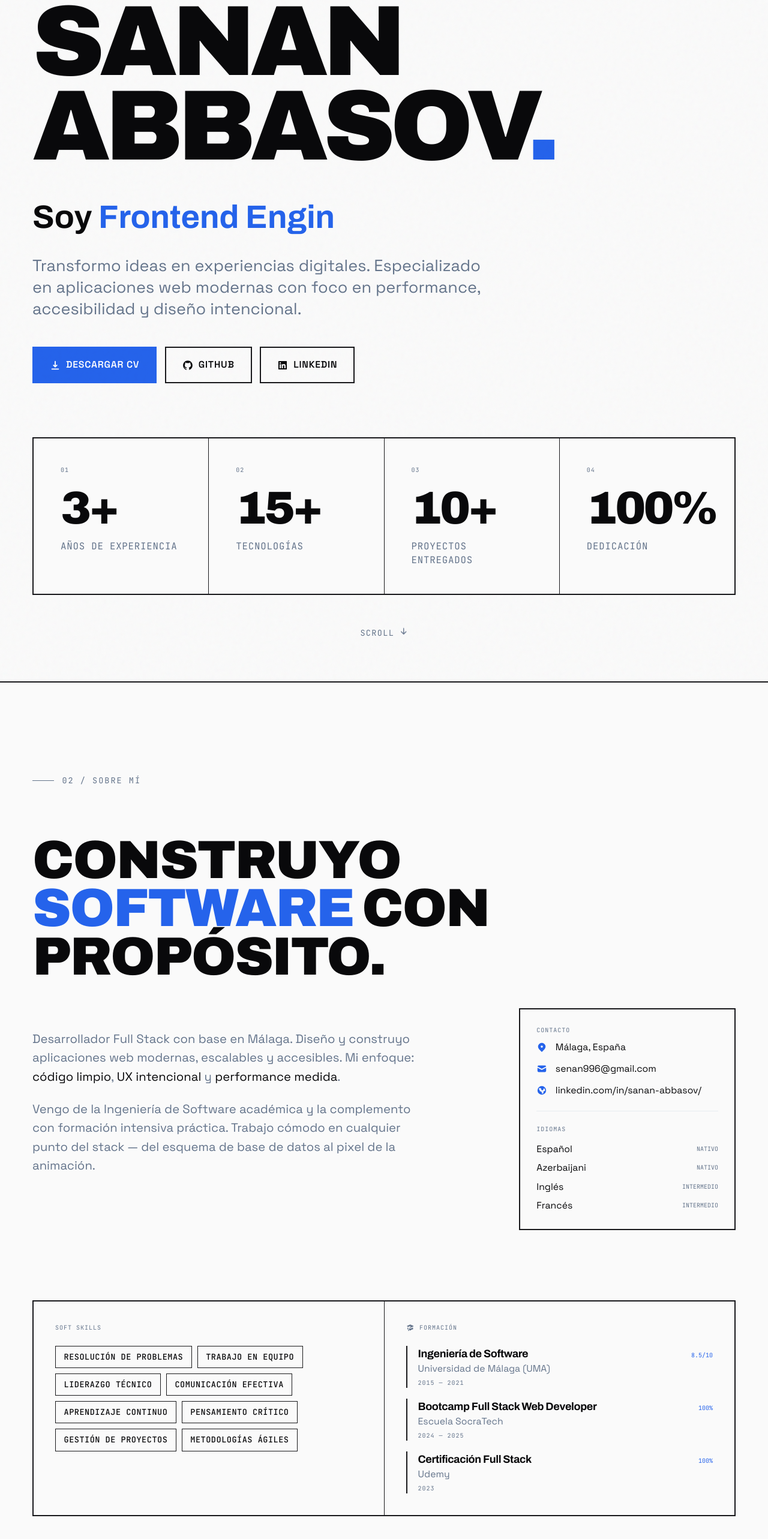
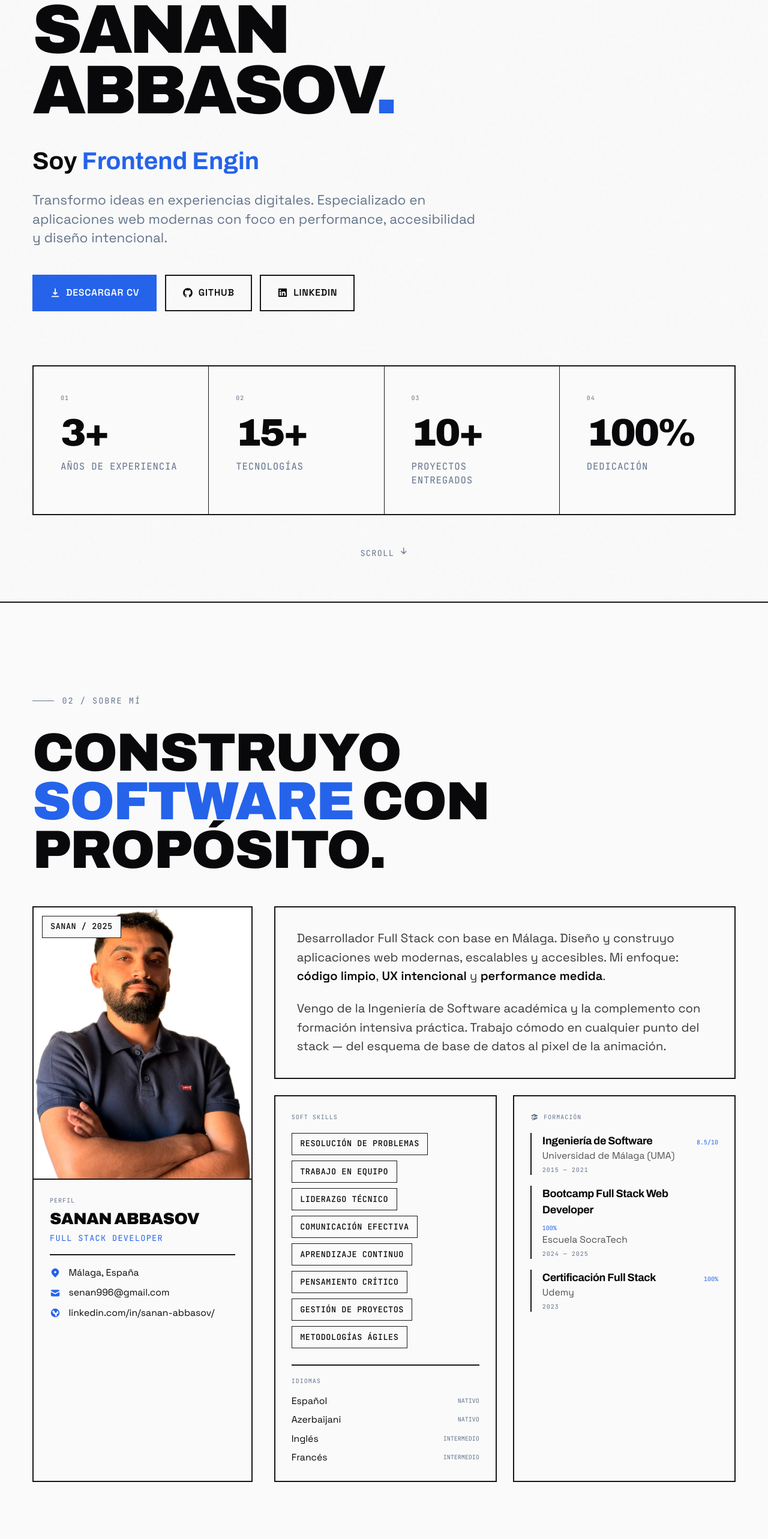
Before and after one commit to SenanAbb/portafolio-v2, a React (Vite) app: page / in a window 1280 px wide. Shown: the part 194-2760 px from the top of the page at 60% size. Built offline with nearby package versions, Linux system fonts and the light colour scheme.

Commit message:
redesign

```diff
--- a/src/components/sections/AboutSection.tsx
+++ b/src/components/sections/AboutSection.tsx
@@ -50,6 +50,8 @@ const education = [
 ];
 
 export const AboutSection = () => {
+  const year = new Date().getFullYear();
+
   return (
     <section
       id="about"
@@ -62,15 +64,15 @@ export const AboutSection = () => {
           whileInView="visible"
           viewport={{ once: true, margin: '-100px' }}
           variants={staggerContainer}
-          className="grid grid-cols-12 gap-6 md:gap-10"
+          className="flex flex-col"
         >
-          <motion.div variants={fadeInUp} className="col-span-12 mb-8">
+          <motion.div variants={fadeInUp} className="mb-8">
             <span className="section-label">02 / Sobre mí</span>
           </motion.div>
 
           <motion.h2
             variants={fadeInUp}
-            className="col-span-12 lg:col-span-8 font-display font-black uppercase text-balance leading-[0.9] tracking-tight"
+            className="font-display font-black uppercase text-balance leading-[0.9] tracking-tight max-w-5xl"
             style={{ fontSize: 'clamp(2.5rem, 7vw, 6rem)' }}
           >
             Construyo <span className="text-accent">software</span> con propósito.
@@ -78,38 +80,45 @@ export const AboutSection = () => {
 
           <motion.div
             variants={fadeInUp}
-            className="col-span-12 lg:col-span-7 lg:col-start-1 mt-8 space-y-5 text-base sm:text-lg text-muted-fg leading-relaxed"
+            className="mt-12 grid grid-cols-1 lg:grid-cols-12 gap-6 lg:gap-8"
           >
-            <p>
-              Desarrollador Full Stack con base en Málaga. Diseño y construyo
-              aplicaciones web modernas, escalables y accesibles. Mi enfoque:
-              <span className="text-fg"> código limpio</span>,
-              <span className="text-fg"> UX intencional</span> y
-              <span className="text-fg"> performance medida</span>.
+            <aside className="lg:col-span-4 border-2 border-border bg-bg flex flex-col">
+              <div className="relative w-full aspect-[4/5] overflow-hidden border-b-2 border-border bg-muted">
+                <img
+                  src="/images/photo.webp"
+                  alt="Sanan Abbasov"
+                  loading="lazy"
+                  className="w-full h-full object-cover object-top"
+                />
+                <div className="absolute top-3 left-3 chip bg-bg">
+                  Sanan / {year}
+                </div>
+              </div>
+
+              <div className="p-5 sm:p-6 flex flex-col gap-4">
+                <div>
+                  <p className="font-mono text-[10px] uppercase tracking-widest text-muted-fg mb-1">
+                    Perfil
                   </p>
-            <p>
-              Vengo de la Ingeniería de Software académica y la complemento con
-              formación intensiva práctica. Trabajo cómodo en cualquier punto del
-              stack — del esquema de base de datos al pixel de la animación.
+                  <h3 className="font-display font-black uppercase tracking-tight text-xl sm:text-2xl leading-tight">
+                    Sanan Abbasov
+                  </h3>
+                  <p className="font-mono text-xs text-accent uppercase tracking-widest mt-1">
+                    Full Stack Developer
                   </p>
-          </motion.div>
+                </div>
 
-          <motion.aside
-            variants={fadeInUp}
-            className="col-span-12 lg:col-span-4 lg:col-start-9 lg:row-start-3 border-2 border-border p-6 space-y-5 self-start"
-          >
-            <div>
-              <p className="font-mono text-[10px] uppercase tracking-widest text-muted-fg mb-2">
-                Contacto
-              </p>
-              <ul className="space-y-3 text-sm">
+                <ul className="space-y-2.5 text-sm border-t-2 border-border pt-4">
                   <li className="flex items-center gap-3">
                     <HiLocationMarker className="w-4 h-4 text-accent flex-shrink-0" />
                     <span>{personalInfo.location}</span>
                   </li>
                   <li className="flex items-center gap-3">
                     <HiMail className="w-4 h-4 text-accent flex-shrink-0" />
-                  <a href={`mailto:${personalInfo.email}`} className="hover:text-accent transition-colors break-all">
+                    <a
+                      href={`mailto:${personalInfo.email}`}
+                      className="hover:text-accent transition-colors break-all"
+                    >
                       {personalInfo.email}
                     </a>
                   </li>
@@ -126,8 +135,36 @@ export const AboutSection = () => {
                   </li>
                 </ul>
               </div>
+            </aside>
 
-            <div className="border-t border-muted pt-5">
+            <div className="lg:col-span-8 flex flex-col gap-6">
+              <div className="border-2 border-border bg-bg p-6 sm:p-8 space-y-5 text-base sm:text-lg text-fg/80 leading-relaxed">
+                <p>
+                  Desarrollador Full Stack con base en Málaga. Diseño y construyo
+                  aplicaciones web modernas, escalables y accesibles. Mi enfoque:
+                  <span className="text-fg font-semibold"> código limpio</span>,
+                  <span className="text-fg font-semibold"> UX intencional</span> y
+                  <span className="text-fg font-semibold"> performance medida</span>.
+                </p>
+                <p>
+                  Vengo de la Ingeniería de Software académica y la complemento con
+                  formación intensiva práctica. Trabajo cómodo en cualquier punto del
+                  stack — del esquema de base de datos al pixel de la animación.
+                </p>
+              </div>
+
+              <div className="grid grid-cols-1 md:grid-cols-2 gap-6 flex-1">
+                <div className="border-2 border-border bg-bg p-6 flex flex-col">
+                  <p className="font-mono text-[10px] uppercase tracking-widest text-muted-fg mb-4">
+                    Soft skills
+                  </p>
+                  <ul className="flex flex-wrap gap-2 mb-6">
+                    {softSkills.map((s) => (
+                      <li key={s} className="chip">{s}</li>
+                    ))}
+                  </ul>
+
+                  <div className="border-t-2 border-border pt-4 mt-auto">
                     <p className="font-mono text-[10px] uppercase tracking-widest text-muted-fg mb-3">
                       Idiomas
                     </p>
@@ -142,22 +179,10 @@ export const AboutSection = () => {
                       ))}
                     </ul>
                   </div>
-          </motion.aside>
-
-          <motion.div variants={fadeInUp} className="col-span-12 mt-16 grid grid-cols-1 md:grid-cols-2 gap-px bg-border border-2 border-border">
-            <div className="bg-bg p-6 sm:p-8">
-              <p className="font-mono text-[10px] uppercase tracking-widest text-muted-fg mb-5">
-                Soft skills
-              </p>
-              <ul className="flex flex-wrap gap-2">
-                {softSkills.map((s) => (
-                  <li key={s} className="chip">{s}</li>
-                ))}
-              </ul>
                 </div>
 
-            <div className="bg-bg p-6 sm:p-8">
-              <p className="font-mono text-[10px] uppercase tracking-widest text-muted-fg mb-5 flex items-center gap-2">
+                <div className="border-2 border-border bg-bg p-6">
+                  <p className="font-mono text-[10px] uppercase tracking-widest text-muted-fg mb-4 flex items-center gap-2">
                     <HiAcademicCap className="w-3 h-3" /> Formación
                   </p>
                   <ul className="space-y-4">
@@ -167,7 +192,7 @@ export const AboutSection = () => {
                           <h4 className="font-display font-bold text-base">{e.degree}</h4>
                           <span className="font-mono text-[10px] uppercase text-accent">{e.gpa}</span>
                         </div>
-                    <p className="text-sm text-muted-fg">{e.institution}</p>
+                        <p className="text-sm text-fg/70">{e.institution}</p>
                         <p className="font-mono text-[10px] uppercase tracking-widest text-muted-fg mt-1">
                           {e.period}
                         </p>
@@ -175,6 +200,8 @@ export const AboutSection = () => {
                     ))}
                   </ul>
                 </div>
+              </div>
+            </div>
           </motion.div>
         </motion.div>
       </div>
--- a/src/components/sections/HeroSection.tsx
+++ b/src/components/sections/HeroSection.tsx
@@ -39,16 +39,16 @@ export const HeroSection = () => {
 
           <motion.h1
             variants={fadeInUp}
-            className="font-display font-black uppercase leading-[0.85] tracking-tighter text-balance w-full"
-            style={{ fontSize: 'clamp(3.5rem, 13vw, 12rem)' }}
+            className="font-display font-black uppercase leading-[0.88] tracking-tighter text-balance w-full"
+            style={{ fontSize: 'clamp(2.75rem, 9vw, 8rem)' }}
           >
             Sanan
             <br />
             Abbasov<span className="text-accent">.</span>
           </motion.h1>
 
-          <motion.div variants={fadeInUp} className="mt-12 max-w-3xl">
-            <p className="font-display text-3xl sm:text-4xl md:text-5xl font-bold leading-[1.1]">
+          <motion.div variants={fadeInUp} className="mt-10 max-w-3xl">
+            <p className="font-display text-2xl sm:text-3xl md:text-4xl font-bold leading-[1.1]">
               Soy{' '}
               <span className="text-accent">
                 <TypeAnimation
@@ -59,7 +59,7 @@ export const HeroSection = () => {
                     2000,
                     'Creador digital',
                     2000,
-                    'Solucionador de problemas',
+                    'Apasionado del código',
                     2000,
                   ]}
                   wrapper="span"
@@ -68,7 +68,7 @@ export const HeroSection = () => {
                 />
               </span>
             </p>
-            <p className="mt-8 text-lg sm:text-xl md:text-2xl text-muted-fg max-w-2xl leading-relaxed">
+            <p className="mt-6 text-base sm:text-lg md:text-xl text-muted-fg max-w-2xl leading-relaxed">
               Transformo ideas en experiencias digitales. Especializado en
               aplicaciones web modernas con foco en performance, accesibilidad
               y diseño intencional.
@@ -126,7 +126,7 @@ export const HeroSection = () => {
               </div>
               <div
                 className="font-display font-black leading-none mb-3 tracking-tighter"
-                style={{ fontSize: 'clamp(2.75rem, 6vw, 5rem)' }}
+                style={{ fontSize: 'clamp(2.25rem, 5vw, 4rem)' }}
               >
                 {s.value}
               </div>
```
Lines whose indentation alone changed are shown as unchanged.
